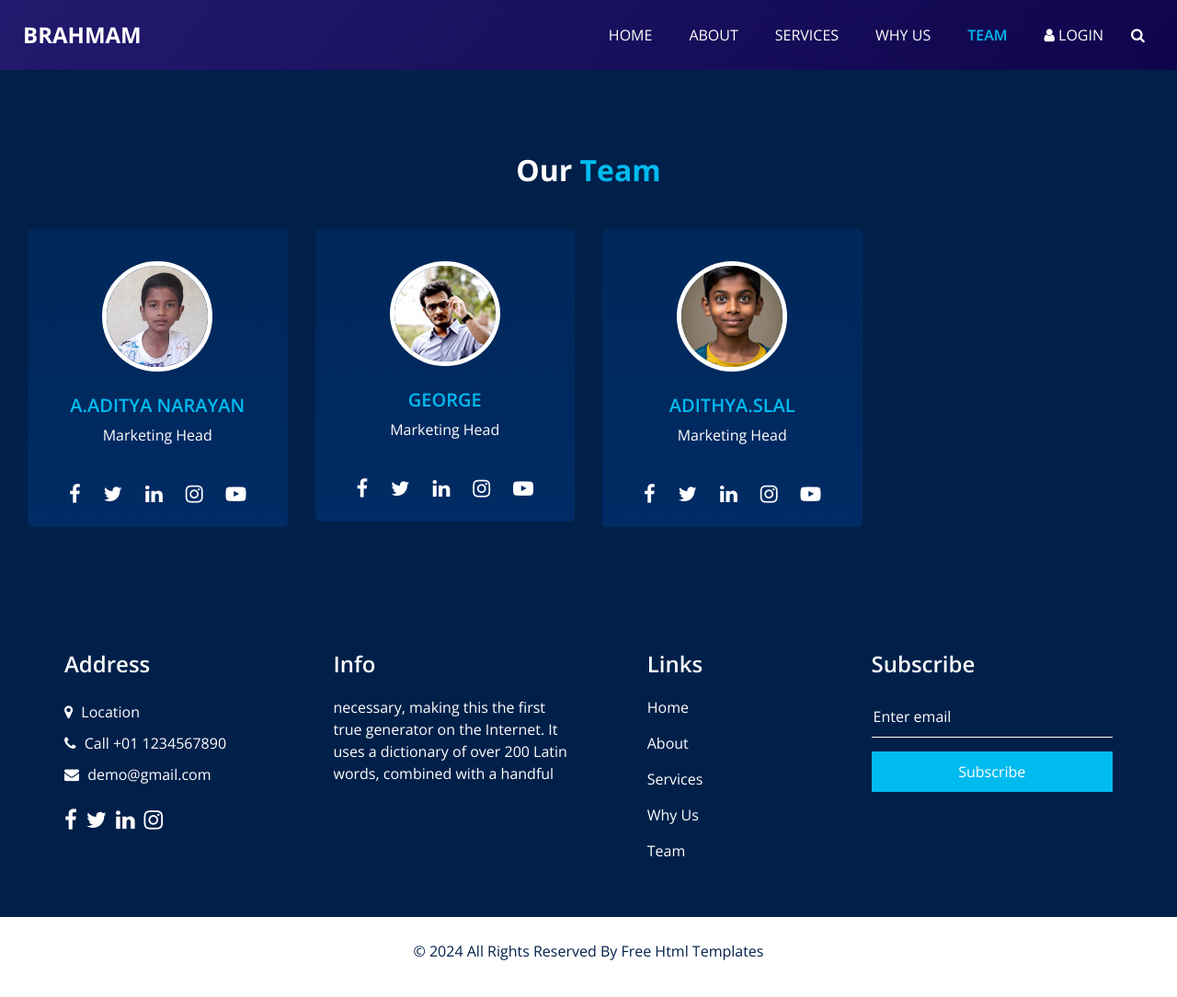
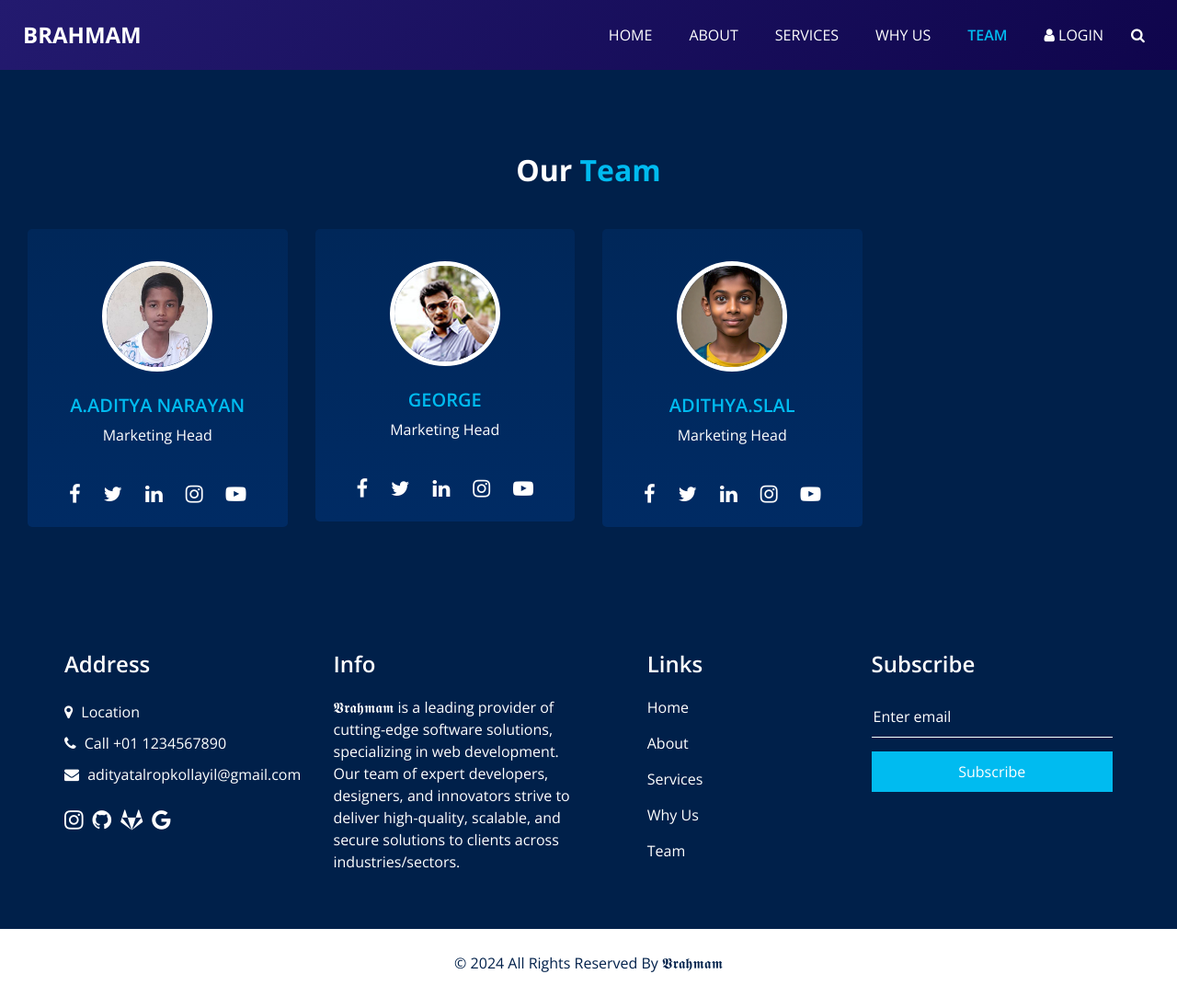
Before and after one commit to A-Aditya-Narayan/Brahmam, a plain HTML site: page team.html in a window 1280 px wide. Shown: the whole page at 92% size. Drawn offline with nearby package versions, Linux system fonts and the light colour scheme; some packages are replaced by stand-ins of ours.

Commit message:
Update team.html

```diff
--- a/team.html
+++ b/team.html
@@ -209,7 +209,7 @@
 
   <!-- info section -->
 
-  <section class="info_section layout_padding2">
+<section class="info_section layout_padding2">
     <div class="container">
       <div class="row">
         <div class="col-md-6 col-lg-3 info_col">
@@ -230,27 +230,28 @@
                   Call +01 1234567890
                 </span>
               </a>
-              <a href="">
+              <a href="adityatalropkollayil@gmail.com">
                 <i class="fa fa-envelope" aria-hidden="true"></i>
                 <span>
-                  demo@gmail.com
+                  adityatalropkollayil@gmail.com
                 </span>
               </a>
             </div>
           </div>
           <div class="info_social">
-            <a href="">
-              <i class="fa fa-facebook" aria-hidden="true"></i>
-            </a>
-            <a href="">
-              <i class="fa fa-twitter" aria-hidden="true"></i>
-            </a>
-            <a href="">
-              <i class="fa fa-linkedin" aria-hidden="true"></i>
-            </a>
-            <a href="">
+            <a href="https://www.instagram.com/aditya_narayan_insta_world/">
               <i class="fa fa-instagram" aria-hidden="true"></i>
             </a>
+            <a href="https://github.com/a-aditya-narayan/">
+              <i class="fa fa-github" aria-hidden="true"></i>
+            </a>
+            <a href="https://gitlab.com/adityatalropkollayil">
+              <i class="fa fa-gitlab" aria-hidden="true"></i>
+            </a>
+            <a href="https://www.steyp.com/community/AdithyaNarayan">
+              <i class="fa fa-google" aria-hidden="true"></i>
+            </a>
+
           </div>
         </div>
         <div class="col-md-6 col-lg-3 info_col">
@@ -259,7 +260,10 @@
               Info
             </h4>
             <p>
-              necessary, making this the first true generator on the Internet. It uses a dictionary of over 200 Latin words, combined with a handful
+
+𝖁𝖗𝖆𝖍𝖒𝖆𝖒 is a leading provider of cutting-edge software solutions, specializing in web development. Our team of expert developers, designers, and innovators strive to deliver high-quality, scalable, and secure solutions to clients across industries/sectors.
+
+
             </p>
           </div>
         </div>
@@ -309,7 +313,7 @@
     <div class="container">
       <p>
         &copy; <span id="displayYear"></span> All Rights Reserved By
-        <a href="https://html.design/">Free Html Templates</a>
+        <a href="https://html.design/">𝖁𝖗𝖆𝖍𝖒𝖆𝖒</a>
       </p>
     </div>
   </section>
```
